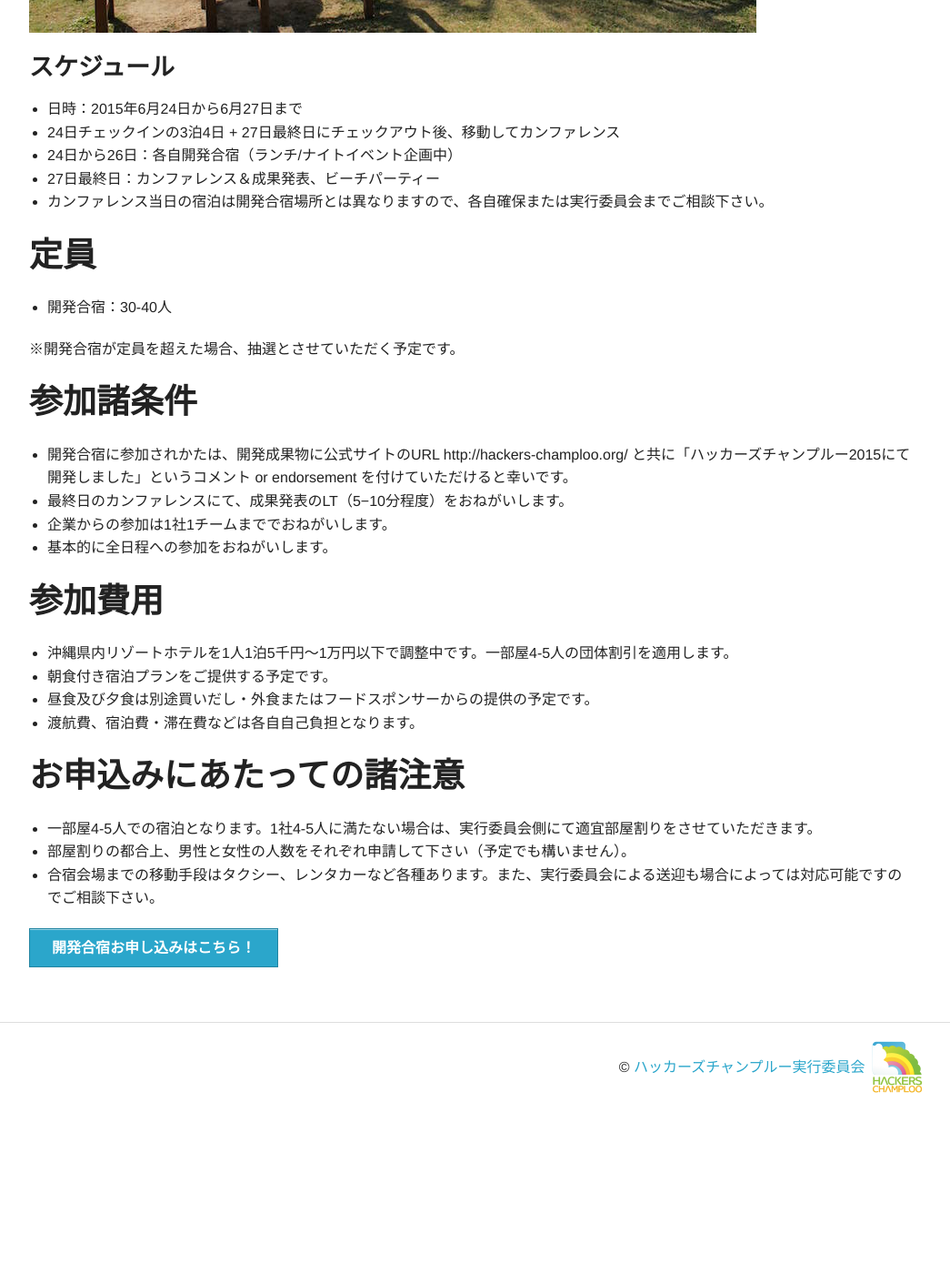
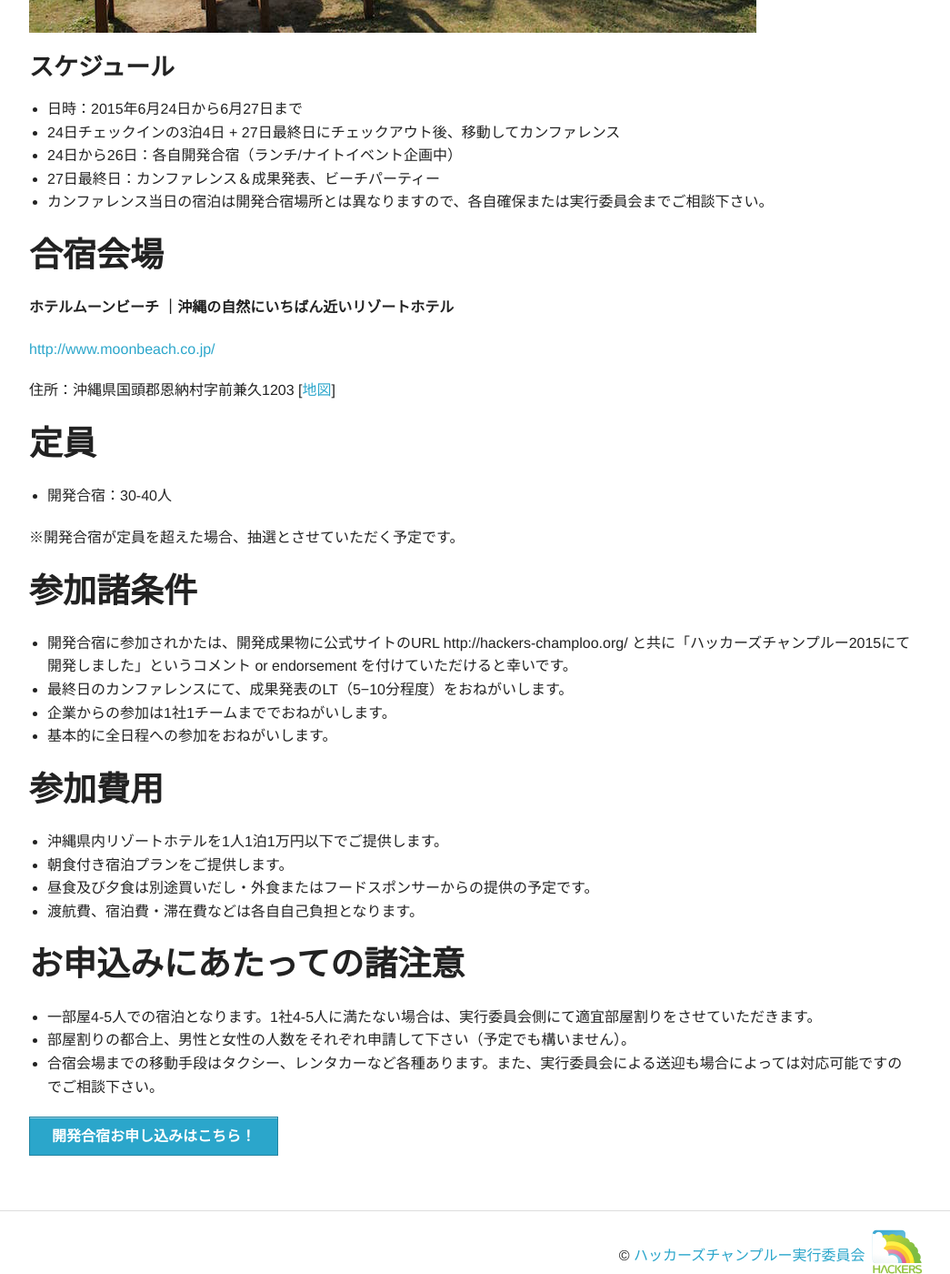
Before and after one commit to hackers-champloo/hackers-champloo.github.io, a Jekyll site: the page built from 2015/camp.md, in a window 1280 px wide and 1400 px high, scrolled down 651 px. Shown: the whole window at 91% size, without its empty margins (123-1168 px from the left). Built offline with Jekyll 4.4.1, drawn with Linux system fonts in a browser that asks for light colours; Markdown is read by kramdown in place of the engine named in the settings; before the commit the page ends 1875 px from its top, so only the background shows below that.

Commit message:
ホテルリンク追加

```diff
--- a/2015/camp.md
+++ b/2015/camp.md
@@ -19,6 +19,14 @@ title: 開発合宿詳細
 * 27日最終日：カンファレンス＆成果発表、ビーチパーティー
 * カンファレンス当日の宿泊は開発合宿場所とは異なりますので、各自確保または実行委員会までご相談下さい。
 
+## 合宿会場
+
+**ホテルムーンビーチ ｜沖縄の自然にいちばん近いリゾートホテル**
+
+[http://www.moonbeach.co.jp/](http://www.moonbeach.co.jp/)
+
+住所：沖縄県国頭郡恩納村字前兼久1203 [[地図](https://goo.gl/maps/gYnXL)]
+
 ## 定員
 
 * 開発合宿：30-40人
@@ -35,8 +43,8 @@ title: 開発合宿詳細
 
 ## 参加費用
 
-* 沖縄県内リゾートホテルを1人1泊5千円〜1万円以下で調整中です。一部屋4-5人の団体割引を適用します。
-* 朝食付き宿泊プランをご提供する予定です。
+* 沖縄県内リゾートホテルを1人1泊1万円以下でご提供します。
+* 朝食付き宿泊プランをご提供します。
 * 昼食及び夕食は別途買いだし・外食またはフードスポンサーからの提供の予定です。
 * 渡航費、宿泊費・滞在費などは各自自己負担となります。
 
```
